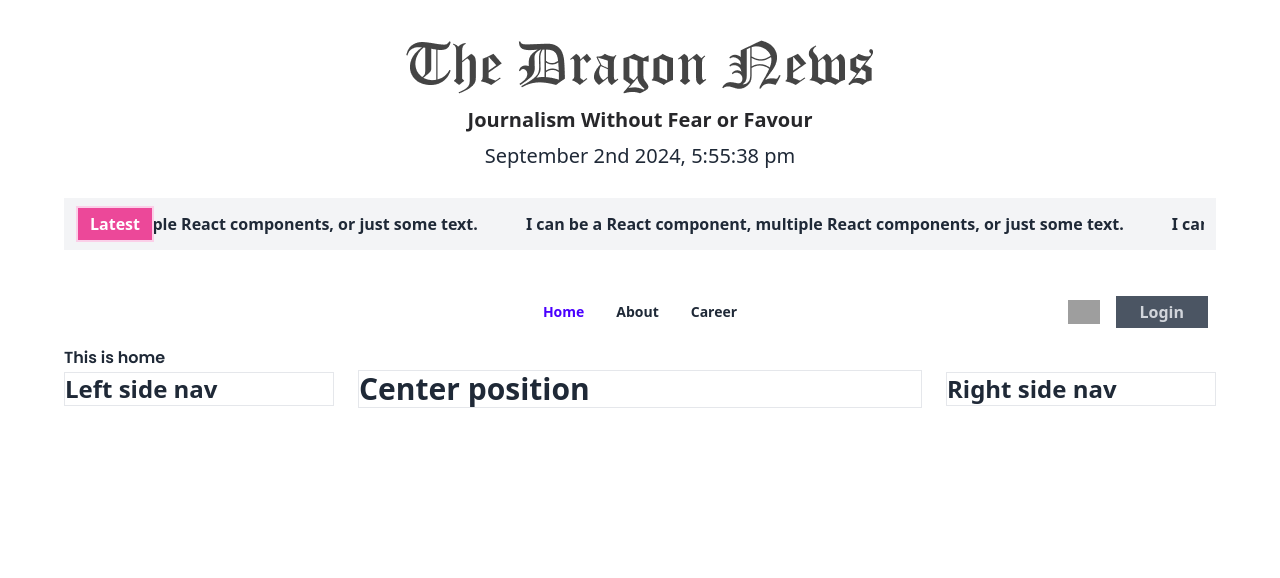
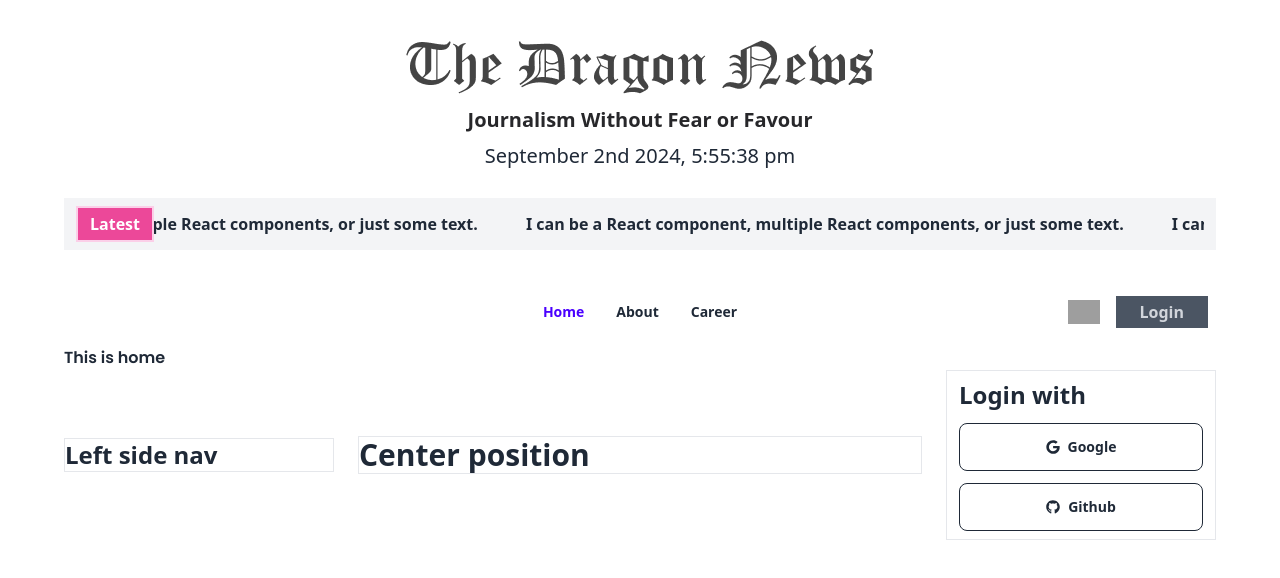
Before and after one commit to rifu28/dragon-auth, a React (Vite) app: page / in a window 1280 px wide. Shown: the top 578 px of the page. Built offline with nearby package versions, Linux system fonts and the light colour scheme; grey boxes are pictures that could not be loaded.

Commit message:
right nav

```diff
--- a/package.json
+++ b/package.json
@@ -17,6 +17,7 @@
     "react": "^18.3.1",
     "react-dom": "^18.3.1",
     "react-fast-marquee": "^1.6.5",
+    "react-icons": "^5.3.0",
     "react-router-dom": "^6.26.1",
     "sort-by": "^1.2.0"
   },
--- a/src/RightNav.jsx
+++ b/src/RightNav.jsx
@@ -1,7 +1,19 @@
+import { FaGoogle } from "react-icons/fa";
+import { FaGithub } from "react-icons/fa";
+
 const RightNav = () => {
   return (
-    <div>
-      <h2 className="text-2xl font-semibold">Right side nav</h2>
+    <div className="px-3 py-2 space-y-3">
+      <h2 className="text-2xl font-semibold">Login with</h2>
+
+      <button className="btn btn-outline w-full">
+        {" "}
+        <FaGoogle></FaGoogle>Google
+      </button>
+      <button className="btn btn-outline w-full">
+        {" "}
+        <FaGithub></FaGithub>Github
+      </button>
     </div>
   );
 };
```
Also changed, not shown: 1 other file (tests, documents, lock files or other folders).
